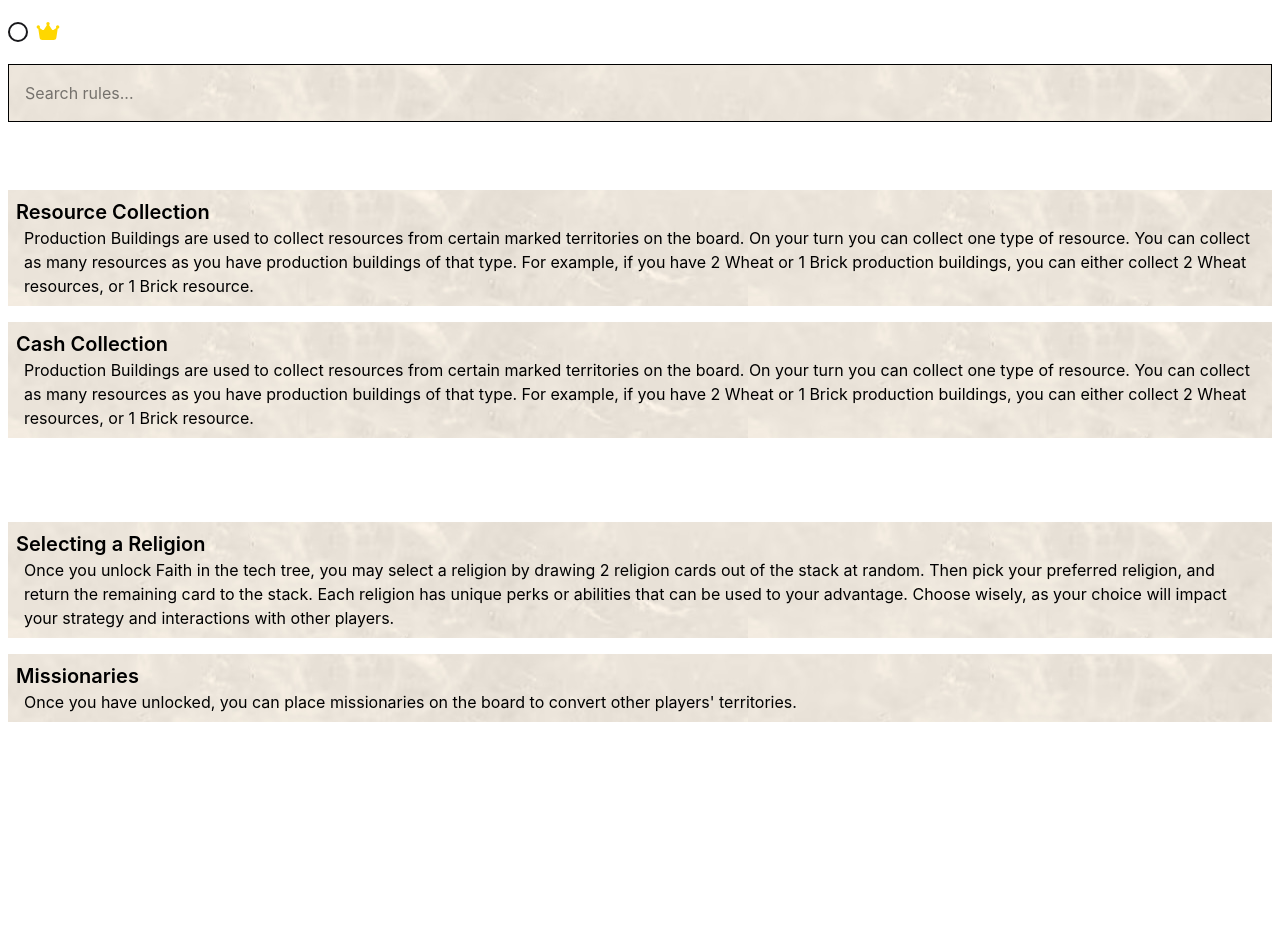
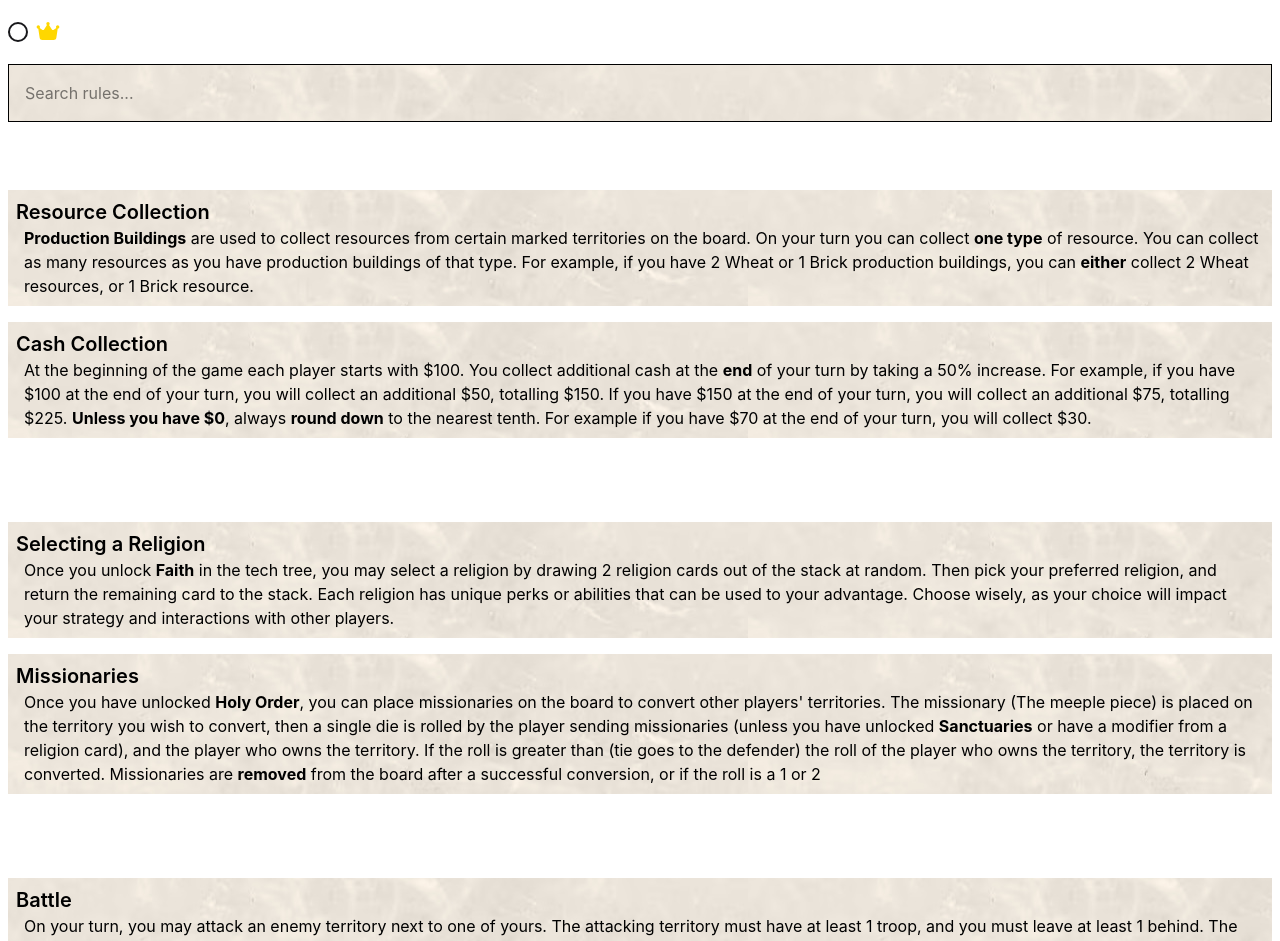
Before and after one commit to Gabriel-Schumacher/risk-app, a SvelteKit app: page /rules in a window 1280 px wide. Shown: the top 941 px of the page. Before the commit the page ends 800 px from the top, so only its background shows below. Built offline with nearby package versions, Linux system fonts and the light colour scheme.

Commit message:
Adding more rules.

```diff
--- a/src/routes/rules/+page.svelte
+++ b/src/routes/rules/+page.svelte
@@ -8,24 +8,37 @@
 			rules: [
 				{
 					title: 'Resource Collection',
-					text: 'Production Buildings are used to collect resources from certain marked territories on the board. On your turn you can collect one type of resource. You can collect as many resources as you have production buildings of that type. For example, if you have 2 Wheat or 1 Brick production buildings, you can either collect 2 Wheat resources, or 1 Brick resource.'
+					text: '\\Production Buildings\\ are used to collect resources from certain marked territories on the board. On your turn you can collect \\one type\\ of resource. You can collect as many resources as you have production buildings of that type. For example, if you have 2 Wheat or 1 Brick production buildings, you can \\either\\ collect 2 Wheat resources, or 1 Brick resource.'
 				},
 				{
 					title: 'Cash Collection',
-					text: 'Production Buildings are used to collect resources from certain marked territories on the board. On your turn you can collect one type of resource. You can collect as many resources as you have production buildings of that type. For example, if you have 2 Wheat or 1 Brick production buildings, you can either collect 2 Wheat resources, or 1 Brick resource.'
+					text: 'At the beginning of the game each player starts with $100. You collect additional cash at the \\end\\ of your turn by taking a 50% increase. For example, if you have $100 at the end of your turn, you will collect an additional $50, totalling $150. If you have $150 at the end of your turn, you will collect an additional $75, totalling $225. \\Unless you have $0\\, always \\round down\\ to the nearest tenth. For example if you have $70 at the end of your turn, you will collect $30.'
 				}
 			]
 		},
-        		{
+		{
 			title: 'Religions',
 			rules: [
 				{
 					title: 'Selecting a Religion',
-					text: 'Once you unlock Faith in the tech tree, you may select a religion by drawing 2 religion cards out of the stack at random. Then pick your preferred religion, and return the remaining card to the stack. Each religion has unique perks or abilities that can be used to your advantage. Choose wisely, as your choice will impact your strategy and interactions with other players.'
+					text: 'Once you unlock \\Faith\\ in the tech tree, you may select a religion by drawing 2 religion cards out of the stack at random. Then pick your preferred religion, and return the remaining card to the stack. Each religion has unique perks or abilities that can be used to your advantage. Choose wisely, as your choice will impact your strategy and interactions with other players.'
 				},
 				{
 					title: 'Missionaries',
-					text: 'Once you have unlocked, you can place missionaries on the board to convert other players\' territories.'
+					text: "Once you have unlocked \\Holy Order\\, you can place missionaries on the board to convert other players' territories. The missionary (The meeple piece) is placed on the territory you wish to convert, then a single die is rolled by the player sending missionaries (unless you have unlocked \\Sanctuaries\\ or have a modifier from a religion card), and the player who owns the territory. If the roll is greater than (tie goes to the defender) the roll of the player who owns the territory, the territory is converted. Missionaries are \\removed\\ from the board after a successful conversion, or if the roll is a 1 or 2"
+				}
+			]
+		},
+		{
+			title: 'Military',
+			rules: [
+				{
+					title: 'Battle',
+					text: 'On your turn, you may attack an enemy territory next to one of yours. The attacking territory must have at least 1 troop, and you must leave at least 1 behind. The attacker rolls up to 3 dice, one for each troop \\allowed to leave after the battle\\ so you may not count the troop left behind. The defender rolls up to 2 dice, limited by the troops defending, if only one troop remains, only roll one die. Compare the highest dice from each side; if both sides rolled at least 2 dice, compare their second-highest dice as well. Each comparison removes 1 troop from the side with the lower die. Ties go to the defender. You may continue attacking while you have enough troops. When you capture a territory, move troops into it from the attacking territory; move at least as many troops as dice you rolled in the final attack, and leave at least 1 troop behind. At the \\end\\ of your turn, you may \\fortify once\\ by moving troops from one territory you control to another connected by territories you control, leaving at least 1 army in the starting territory. \\Fortifying ends your turn\\, so you cannot attack afterward.'
+				},
+				{
+					title: 'Buying Troops',
+					text: 'You may buy troops at the end of your turn, after fortifying. You may buy as many troops as you can afford, and place them on any territory you control.'
 				}
 			]
 		}
@@ -38,21 +51,47 @@
 			.map((topic) => ({
 				...topic,
 				rules: topic.rules.filter((rule) =>
-					`${rule.title} ${rule.text}`.toLowerCase().includes(query)
+					`${plainText(rule.title)} ${plainText(rule.text)}`.toLowerCase().includes(query)
 				)
 			}))
 			.filter((topic) => topic.rules.length > 0);
 	});
 
-	function highlightParts(text: string) {
+	function plainText(text: string) {
+		return text.replace(/\\([^\\]+)\\/g, '$1');
+	}
+
+	function formatParts(text: string) {
+		const formattedParts: { text: string; bold: boolean }[] = [];
+		const formattingPattern = /\\([^\\]+)\\/g;
+		let lastIndex = 0;
+
+		for (const match of text.matchAll(formattingPattern)) {
+			const matchIndex = match.index ?? 0;
+			if (matchIndex > lastIndex) {
+				formattedParts.push({ text: text.slice(lastIndex, matchIndex), bold: false });
+			}
+			formattedParts.push({ text: match[1], bold: true });
+			lastIndex = matchIndex + match[0].length;
+		}
+		if (lastIndex < text.length) {
+			formattedParts.push({ text: text.slice(lastIndex), bold: false });
+		}
+
 		const query = searchTerm.trim();
-		if (!query) return [{ text, highlighted: false }];
+		if (!query) {
+			return formattedParts.map((part) => ({ ...part, highlighted: false }));
+		}
 
 		const escapedQuery = query.replace(/[.*+?^${}()|[\]\\]/g, '\\$&');
-		return text.split(new RegExp(`(${escapedQuery})`, 'gi')).map((part) => ({
-			text: part,
-			highlighted: part.toLowerCase() === query.toLowerCase()
-		}));
+		const queryPattern = new RegExp(`(${escapedQuery})`, 'gi');
+		return formattedParts.flatMap((part) =>
+			part.text.split(queryPattern).map((textPart) => ({
+				text: textPart,
+				bold: part.bold,
+				highlighted: textPart.toLowerCase() === query.toLowerCase()
+			}))
+		);
 	}
 </script>
 
@@ -75,24 +114,32 @@
 		{#each filteredTopics as topic}
 			<section class="mb-8">
 				<h2 class="mb-4 text-3xl font-bold text-white">
-					{#each highlightParts(topic.title) as part}
-						{#if part.highlighted}<mark class="rounded-sm bg-yellow-300 px-0.5">{part.text}</mark
-							>{:else}{part.text}{/if}
+					{#each formatParts(topic.title) as part}
+						<span class:font-bold={part.bold}>
+							{#if part.highlighted}<mark class="rounded-sm bg-yellow-300 px-0.5">{part.text}</mark
+								>{:else}{part.text}{/if}
+						</span>
 					{/each}
 				</h2>
 				<ul class="flex list-inside flex-col gap-4">
 					{#each topic.rules as rule}
 						<li class="marbleImage p-2">
 							<h3 class="text-xl font-semibold">
-								{#each highlightParts(rule.title) as part}
-									{#if part.highlighted}<mark class="rounded-sm bg-yellow-300 px-0.5">{part.text}</mark
-										>{:else}{part.text}{/if}
+								{#each formatParts(rule.title) as part}
+									<span class:font-bold={part.bold}>
+										{#if part.highlighted}<mark class="rounded-sm bg-yellow-300 px-0.5"
+												>{part.text}</mark
+											>{:else}{part.text}{/if}
+									</span>
 								{/each}
 							</h3>
 							<p class="pl-2">
-								{#each highlightParts(rule.text) as part}
-									{#if part.highlighted}<mark class="rounded-sm bg-yellow-300 px-0.5">{part.text}</mark
-										>{:else}{part.text}{/if}
+								{#each formatParts(rule.text) as part}
+									<span class:font-bold={part.bold}>
+										{#if part.highlighted}<mark class="rounded-sm bg-yellow-300 px-0.5"
+												>{part.text}</mark
+											>{:else}{part.text}{/if}
+									</span>
 								{/each}
 							</p>
 						</li>
```
